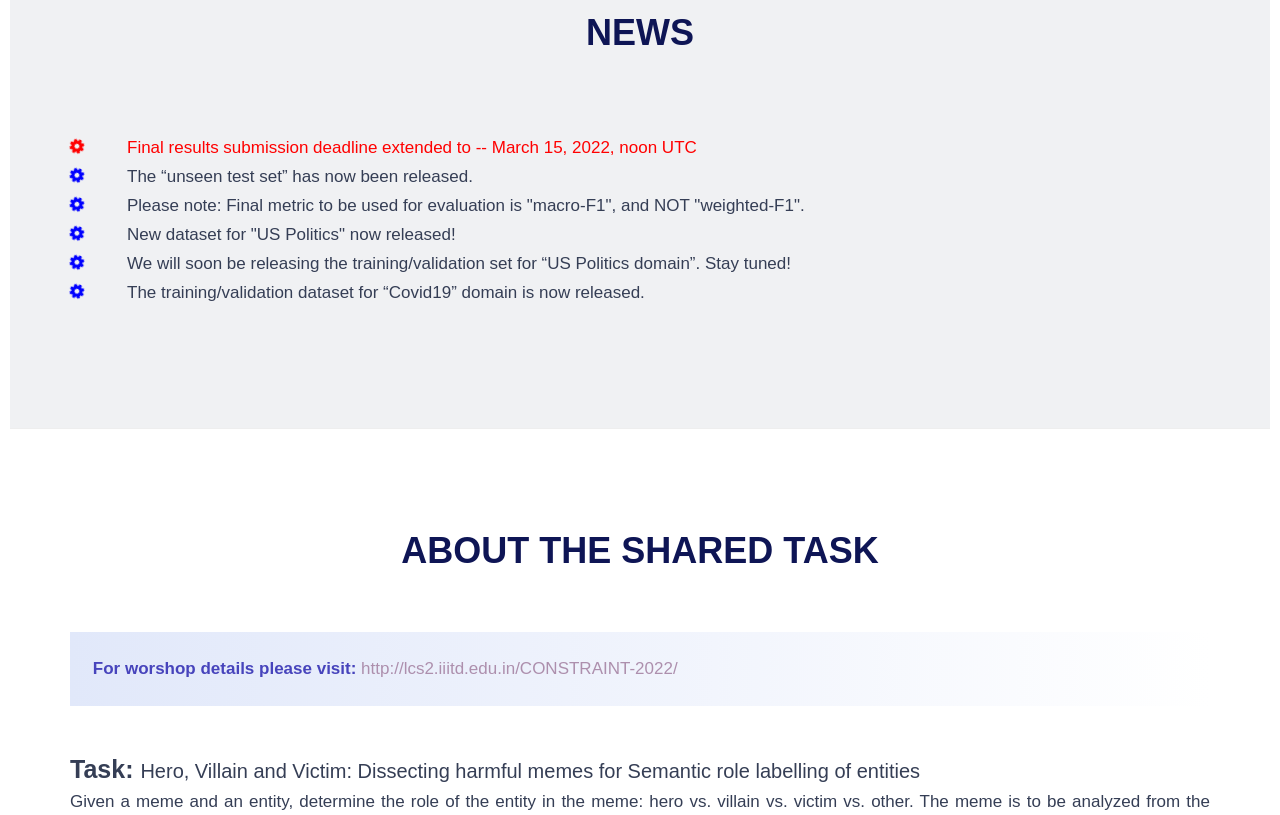
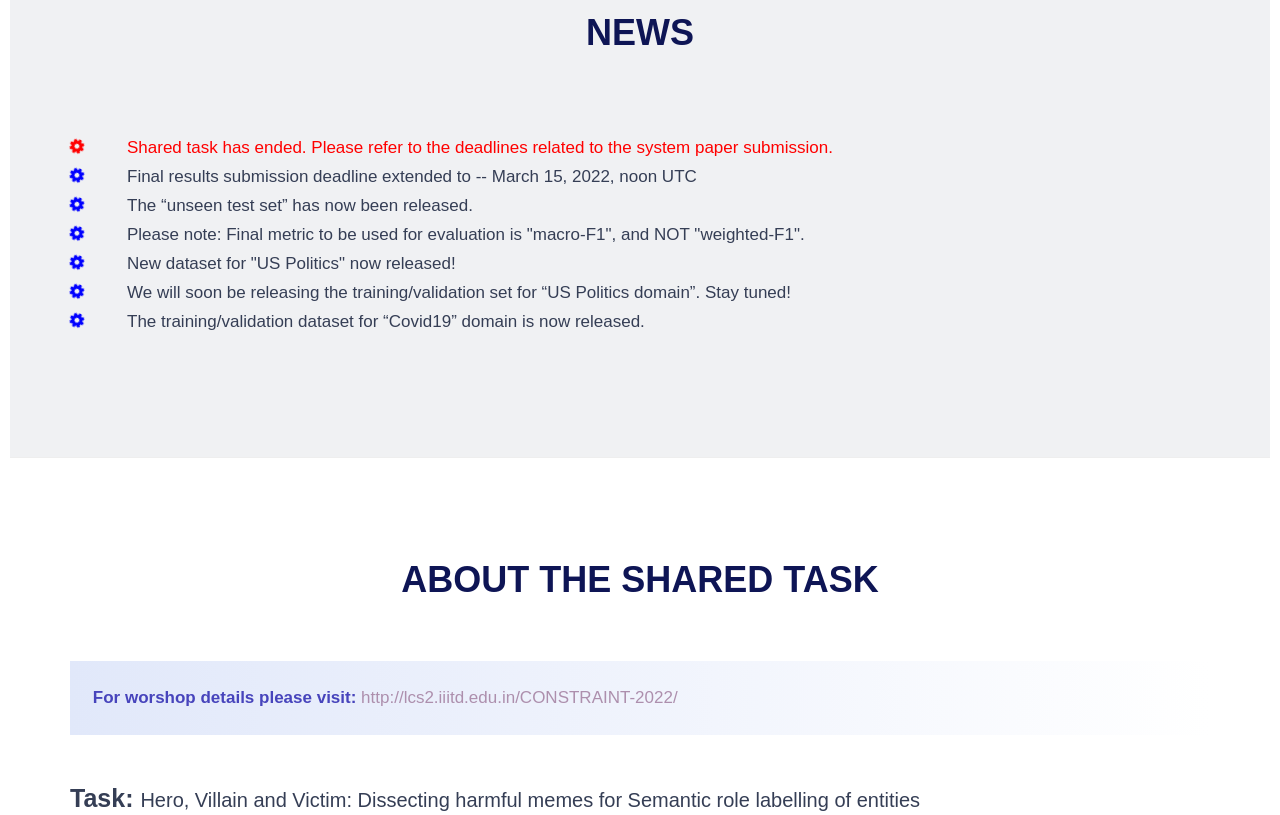
Before and after one commit to constraint-lcs2/constraint-lcs2.github.io, a plain HTML site: page index.html in a window 1280 px wide. Shown: the part 900-1715 px from the top of the page. Drawn offline with Linux system fonts and the light colour scheme.

Commit message:
jai mata di

```diff
--- a/index.html
+++ b/index.html
@@ -140,9 +140,15 @@
                     <div class="col-md-12">
                         <p align="justify">
                         <ul style="list-style: none;">
+
                             <li>
                                 <div style="width: 5%; float: left;"><i class="fa fa-cog fa-spin fa-x" style="color:red;" aria-hidden="true"></i></div>
-                                <span style="color: red">Final results submission deadline extended to -- March 15, 2022, noon UTC</span>
+                                <span style="color: red"> Shared task has ended. Please refer to the deadlines related to the system paper submission.</span>
+                            </li>
+
+                            <li>
+                                <div style="width: 5%; float: left;"><i class="fa fa-cog fa-spin fa-x" style="color:#0000ff;" aria-hidden="true"></i></div>
+                                Final results submission deadline extended to -- March 15, 2022, noon UTC
                             </li>
                             <li>
                                 <div style="width: 5%; float: left;"><i class="fa fa-cog fa-spin fa-x" style="color:#0000ff;" aria-hidden="true"></i></div>
@@ -409,7 +415,7 @@ publisher = {Springer},
 
                                 <b>Submission details: </b> All papers must be submitted via our <a href = "https://easychair.org/conferences/?conf=constraint2021" >EasyChair submission page. </a> Papers should be single blind. Minimum 6 pages and maximum 12 pages including references. paper template : <a href = "https://www.springer.com/gp/authors-editors/conference-proceedings/conference-proceedings-guidelines"> https://www.springer.com/gp/authors-editors/conference-proceedings/conference-proceedings-guidelines</a> <br>-->
 
-                                <li>
+                                <!-- <li>
                                 <span class="subtask">Best paper and Task Winner Awards: </span>
 
                                 There will be three awards. Each one also includes a discounted registration for ACL.<br>
@@ -418,7 +424,7 @@ publisher = {Springer},
                                         <li> Best paper award (main track) </li>
                                         <li> Best paper award for the shared task (based on analysis, writing, methodology) </li>
                                     </ul>
-                            </li>
+                                </li> -->
                         </ul>
 
 
```
